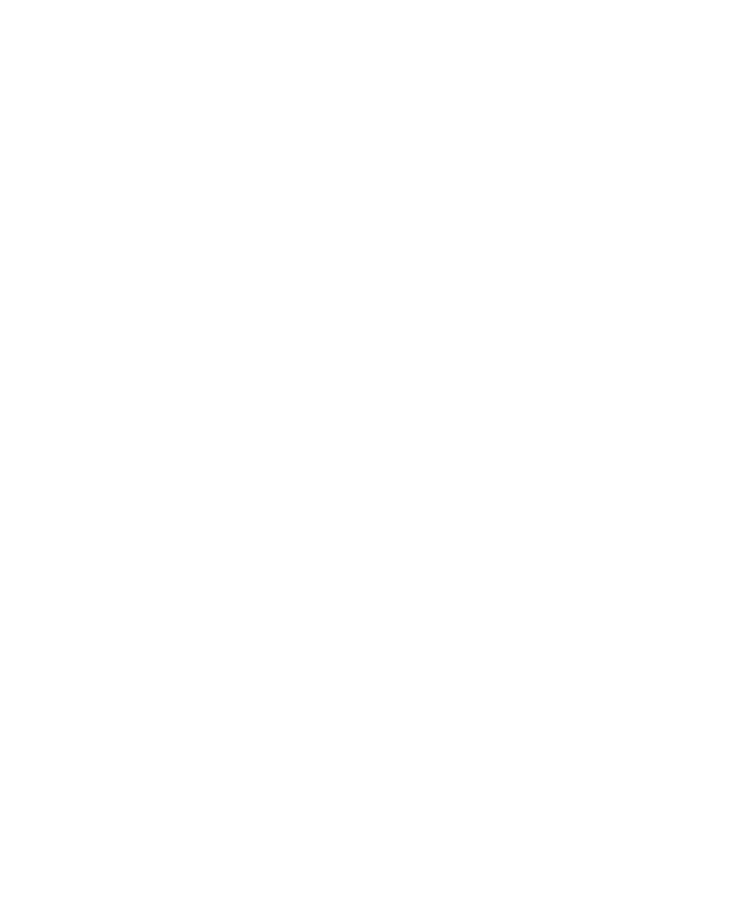
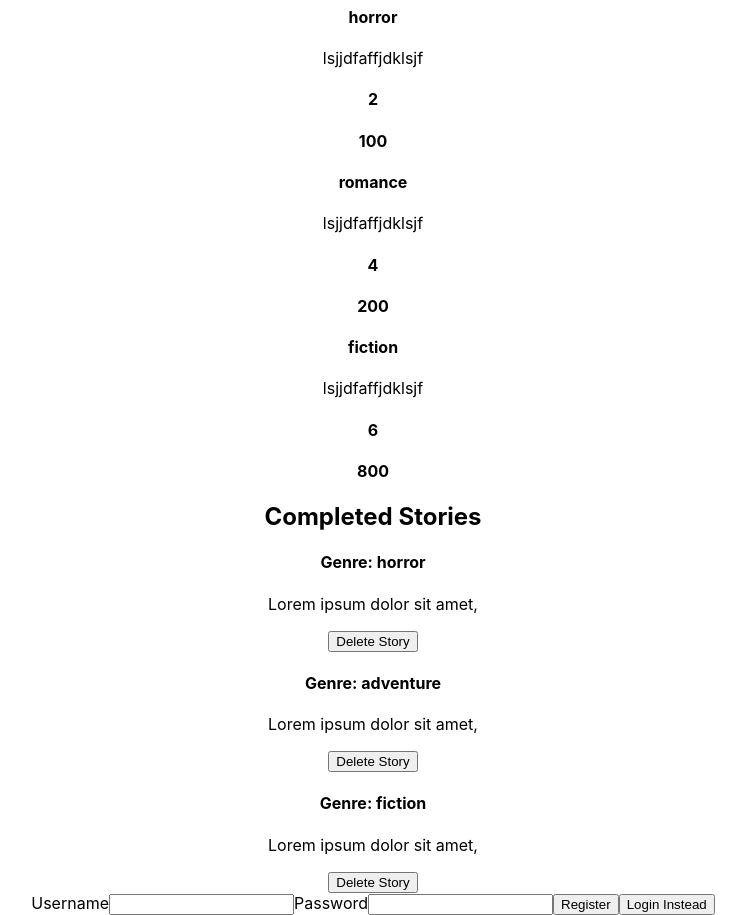
Before and after one commit to EJLugo/exquisite-chronicle, a React (Create React App) app in the folder client/: page / in a window 1280 px wide. Shown: the part 380-1295 px from the top of the page, without its empty margins (267-1013 px from the left). Before the commit the page ends 800 px from the top, so only its background shows below. Built offline with nearby package versions, Linux system fonts and the light colour scheme.

Commit message:
added views for all chapters and prompts

```diff
--- a/client/src/App.js
+++ b/client/src/App.js
@@ -7,6 +7,8 @@
 import LoginForm from './components/LoginForm';
 import Welcome from './components/Welcome';
 import Dropdown from './components/Dropdown';
+import ViewCompletedStories from './components/ViewCompletedStories';
+import ViewAllPrompts from './components/ViewAllPrompts';
 
 class App extends Component {
   constructor(props) {
@@ -84,6 +86,8 @@
         <h1>Exquisite Chronicle</h1>
         <Dropdown />
         <Welcome />
+        <ViewAllPrompts />
+        <ViewCompletedStories />
       {/* if currentUser is true, show username */}
         {currentUser && (
           <div>
--- /dev/null
+++ b/client/src/components/ViewAllPrompts.js
@@ -0,0 +1,47 @@
+import React, {Component} from 'react';
+import ViewOnePrompt from './ViewOnePrompt';
+
+class ViewAllPrompts extends Component{
+  constructor(props){
+    super(props);
+    this.state = {
+      prompts: [
+        {
+          genre: 'horror',
+          body: 'lsjjdfaffjdklsjf',
+          max_chapters: 2,
+          chapter_length: 100
+        },
+        {
+          genre: 'romance',
+          body: 'lsjjdfaffjdklsjf',
+          max_chapters: 4,
+          chapter_length: 200
+        },
+        {
+          genre: 'fiction',
+          body: 'lsjjdfaffjdklsjf',
+          max_chapters: 6,
+          chapter_length: 800
+        },
+
+      ]
+    }
+  }
+  render(){
+    return(
+      <div>
+        <h2>All Prompts</h2>
+        {this.state.prompts.map(prompt =>(
+          <ViewOnePrompt
+            key={prompt.id}
+            genre={prompt.genre}
+            body={prompt.body}
+            max_chapters={prompt.max_chapters}
+            chapter_length={prompt.chapter_length}/>
+        ))}
+      </div>
+    )
+  }
+}
+export default ViewAllPrompts;
--- /dev/null
+++ b/client/src/components/ViewCompletedStories.js
@@ -0,0 +1,54 @@
+import React, {Component} from 'react';
+import ViewOneCompletedStory from './ViewOneCompletedStory';
+// import allCompletedStories from '../ajax-helpers';
+
+class ViewCompletedStories extends Component{
+  constructor(props){
+    super(props);
+    this.state = {
+      stories: [
+        {title: "Title One",
+         genre: "horror",
+         body: "Lorem ipsum dolor sit amet,"
+        },
+        {title: "Title Two",
+         genre: "adventure",
+         body: "Lorem ipsum dolor sit amet,"
+        },
+        {title: "Title Three",
+         genre: "fiction",
+         body: "Lorem ipsum dolor sit amet,"
+        },
+      ]
+    }
+  }
+  // async componentDidMount(){
+  //   try {
+  //     const data = await allCompletedStories();
+  //     this.state(
+  //       {
+  //         stories: data
+  //       }
+  //     )
+  //   } catch (e) {
+  //     console.log(e);
+  //   }
+  // }
+
+  render(){
+    return(
+      <div>
+        <h2>Completed Stories</h2>
+        {this.state.stories.map(story => (
+          <ViewOneCompletedStory
+            key={story.id}
+            title={story.title}
+            genre={story.genre}
+            body={story.body}
+          />
+        ))}
+      </div>
+    )
+  }
+}
+export default ViewCompletedStories;
--- /dev/null
+++ b/client/src/components/ViewOneCompletedStory.js
@@ -0,0 +1,16 @@
+import React from 'react';
+
+function ViewOneCompletedStory(props) {
+  return (
+    <div>
+      <h4>{props.name}</h4>
+      <h4>Genre: {props.genre}</h4>
+      <p>{props.body}</p>
+      <button
+        onClick={props.onDelete}
+      >Delete Story</button>
+    </div>
+  )
+}
+
+export default ViewOneCompletedStory;
--- /dev/null
+++ b/client/src/components/ViewOnePrompt.js
@@ -0,0 +1,13 @@
+import React from 'react';
+
+function ViewOnePrompt(props){
+  return (
+    <div>
+      <h4>{props.genre}</h4>
+      <p>{props.body}</p>
+      <h4>{props.max_chapters}</h4>
+      <h4>{props.chapter_length}</h4>
+    </div>
+  )
+}
+export default ViewOnePrompt;
```
